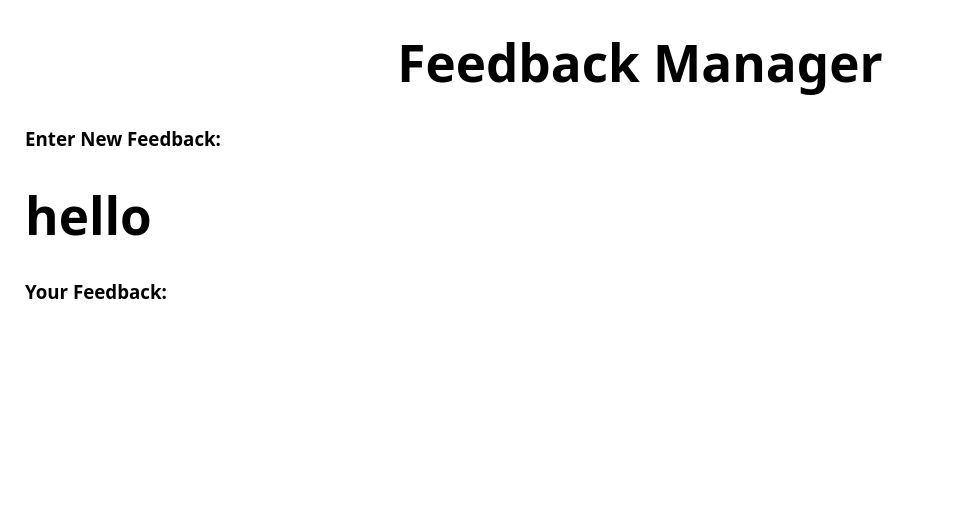
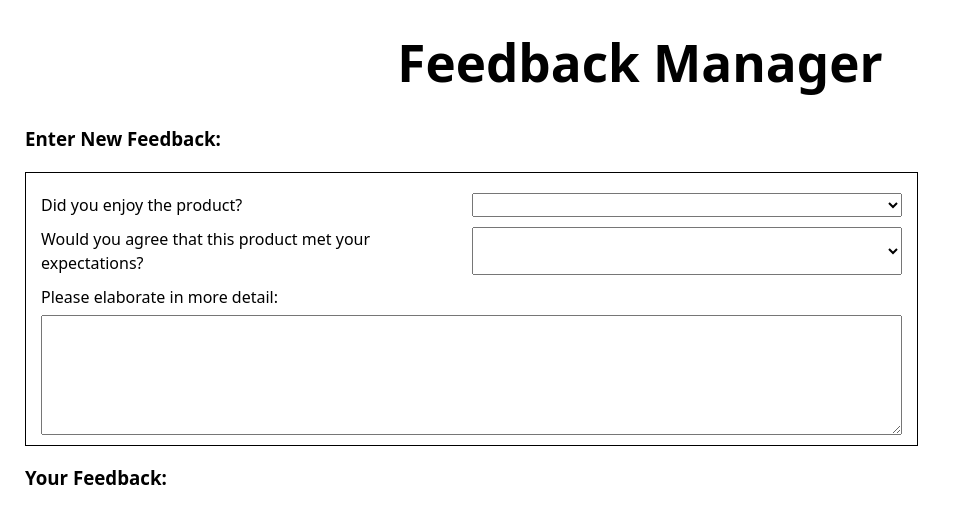
Before and after one commit to JamesBarnes48/FeedbackManagerClient, a Vue app: page / in a window 1280 px wide. Shown: the top 524 px of the page, without its empty margins (0-956 px from the left). Built offline with nearby package versions, Linux system fonts and the light colour scheme.

Commit message:
create feedbackinput form

```diff
--- a/src/App.vue
+++ b/src/App.vue
@@ -5,23 +5,16 @@ import FeedbackInput from './components/FeedbackInput.vue'
 <template>
   <div>
     <h1 class="page-title">Feedback Manager</h1>
-    <h3 class="subtitle">Enter New Feedback:</h3>
-    <FeedbackInput />
+    <div class="feedback-container">
+      <h3 class="subtitle">Enter New Feedback:</h3>
+      <FeedbackInput />
+    </div>
     <h3 class="subtitle">Your Feedback:</h3>
   </div>
 </template>
 
 <style scoped>
-.logo {
-  height: 6em;
-  padding: 1.5em;
-  will-change: filter;
-  transition: filter 300ms;
-}
-.logo:hover {
-  filter: drop-shadow(0 0 2em #646cffaa);
-}
-.logo.vue:hover {
-  filter: drop-shadow(0 0 2em #42b883aa);
+.feedback-container {
+  width: 70%;
 }
 </style>
--- a/src/components/FeedbackInput.vue
+++ b/src/components/FeedbackInput.vue
@@ -10,8 +10,47 @@
 </script>
 
 <template>
-    <h1>hello</h1>
+    <div class="form-container">
+        <div class="input-row">
+            <label>Did you enjoy the product?</label>
+            <select v-model="enteredEnjoyment">
+                <option value="true">Yes</option>
+                <option value="false">No</option>
+            </select>
+        </div>
+        <div class="input-row">
+            <label>Would you agree that this product met your expectations?</label>
+            <select v-model="enteredExpectation">
+                <option value="0">Strongly disagree</option>
+                <option value="1">Disagree</option>
+                <option value="2">Neutral</option>
+                <option value="3">Agree</option>
+                <option value="4">Strongly agree</option>
+            </select>
+        </div>
+        <div class="over-under-input-row">
+            <label>Please elaborate in more detail:</label>
+            <textarea v-model="enteredOpinion" type="text" />
+        </div>
+    </div>
 </template>
 
 <style scoped>
+.form-container {
+    border: 1px solid black;
+    width: 100%;
+    padding: 10px 15px;
+}
+
+.input-row {
+    display: grid;
+    grid-template-columns: 50% 50%;
+    margin: 10px 0;
+}
+
+.over-under-input-row {
+    display: grid;
+    height: 150px;
+    grid-template-rows: 20% 80%;
+}
 </style>
```
Also changed, not shown: src/components/HelloWorld.vue (deleted, +0 -41 lines).
